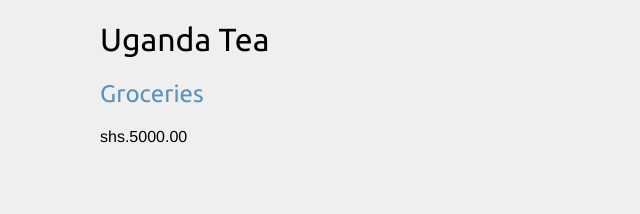
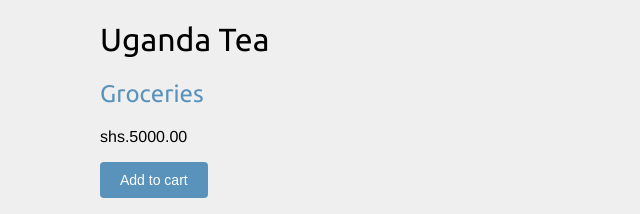
Before and after one commit to biyinzika/hep_django_project, a Django app: a page that uses shop/templates/shop/product/detail.html in a window 1280 px wide. Shown: the part 1483-1697 px from the top of the page, without its empty margins (0-640 px from the left). Before the commit the page ends 1626 px from the top, so only its background shows below. Run offline with Django 3.2, Linux system fonts and the light colour scheme; data comes from the database, SQL or seed files in the repository; parts of the project's set-up code (start-up, migrations or seed data) failed here and were passed over.

Commit message:
relative import (top level) bug

```diff
--- a/cart/urls.py
+++ b/cart/urls.py
@@ -3,11 +3,16 @@
 
 @author: benjaminsenyonyi
 '''
+# import sys
+# sys.path.append("..")
+
 from django.urls import path
 from django.conf.urls import url
-# from . import views #here
-# from views import cart_add, cart_detail, cart_remove
-# from .views import *
+from . import views #here
+# from .views import cart_add, cart_detail, cart_remove
+
+
+
 
 
 app_name = 'cart'
@@ -18,7 +23,16 @@
 #     url('remove/<int:product_id>/', views.cart_remove, name = 'cart_remove'),
     #     url(r'^admin/', admin.site.urls),
 
-#     path('', views.cart_detail, name = 'cart_detail'),
-#     path('add/<int:product_id>/', views.cart_add, name = 'cart_add'),
-#     path('remove/<int:product_id>/', views.cart_remove, name = 'cart_remove'),
+    path('', views.cart_detail, name = 'cart_detail'),
+    path('add/<int:product_id>/', views.cart_add, name = 'cart_add'),
+    path('remove/<int:product_id>/', views.cart_remove, name = 'cart_remove'),
+
+#     path('', views.product_list, name  = 'product_list'),
+#     path('<slug:category_slug>/', views.product_list, name= 'product_list_by_category'),
+#     path('<int:id>/<slug:slug>/', views.product_detail, name = 'product_detail'),
+
+#     path('', cart_detail, name = 'cart_detail'),
+#     path('add/<int:product_id>/', cart_add, name = 'cart_add'),
+#     path('remove/<int:product_id>/', cart_remove, name = 'cart_remove'),
+#
     ]
--- a/cart/views.py
+++ b/cart/views.py
@@ -36,3 +36,8 @@
     '''
     cart =Cart(request)
     return render(request, 'cart/detail.html', {'cart' : cart})
+
+def product_detail(request, id, slug):
+    product = get_object_or_404(Product, id=id, slug=slug, available=True)
+    cart_product_form = CartAddProductForm()
+    return render(request, 'shop/product/detail.html', {'product':product, 'cart_product_form':cart_product_form})
--- a/shop/templates/shop/product/detail.html
+++ b/shop/templates/shop/product/detail.html
@@ -13,6 +13,12 @@
 		<h1>{{ product.name }}</h1>
 		<h2><a href ="{{ product.category.get_absolute_url }}">{{ product.category}}</a></h2>
 		<p class="price">shs.{{ product.price }}</p>
+		<form action="{% url "cart:cart_add" product.id %}" method="post">
+			{{ cart_product_form }}
+			{% csrf_token %}
+			<input type="submit" value="Add to cart">
+		</form?>
+
 		{{ product.description|linebreaks }}
 	</div>
 {% endblock%}
```
Also changed, not shown: cart/templates/cart/detail.html (+9 -1 lines), __init__.py (added), 5 other files.
